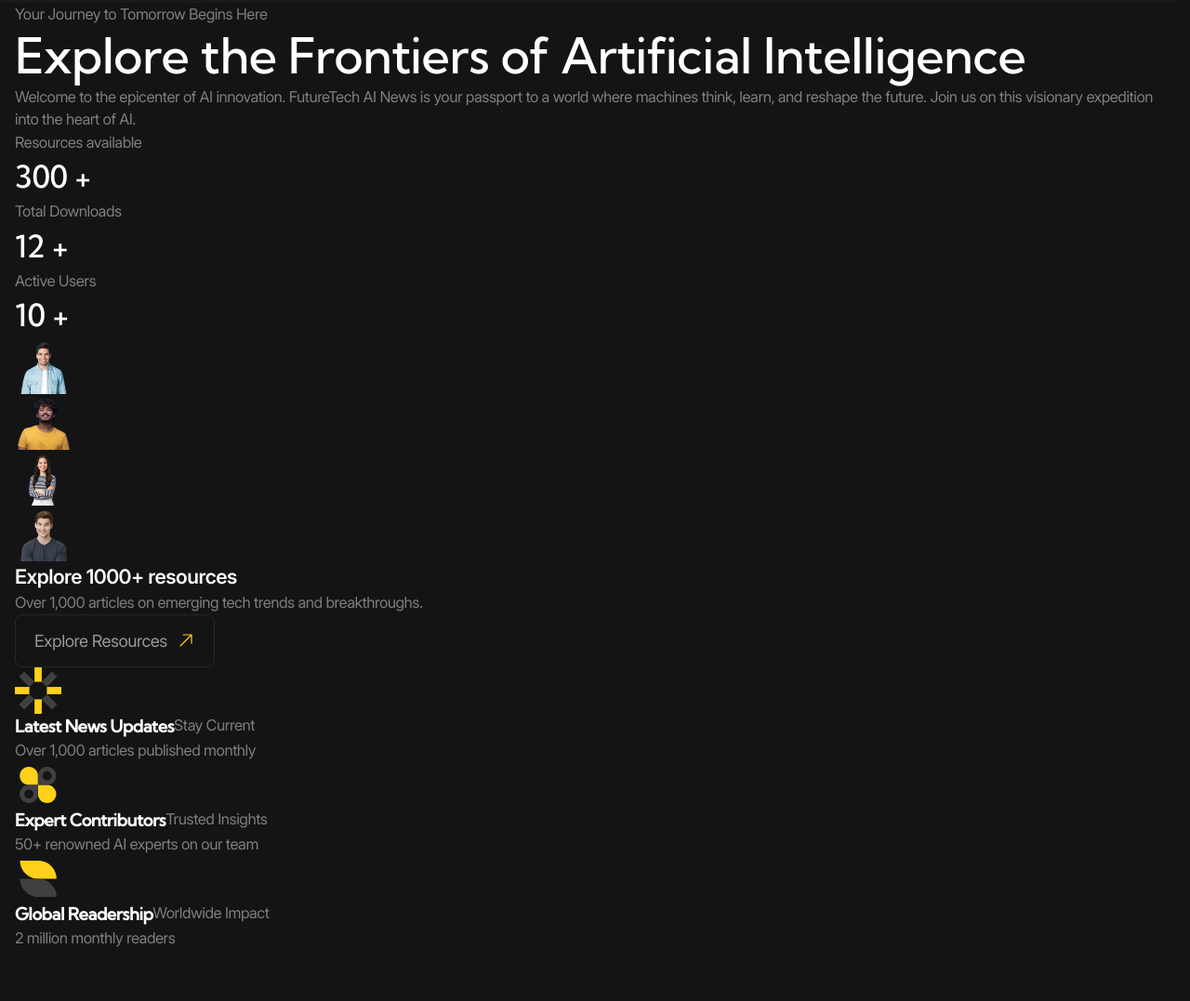
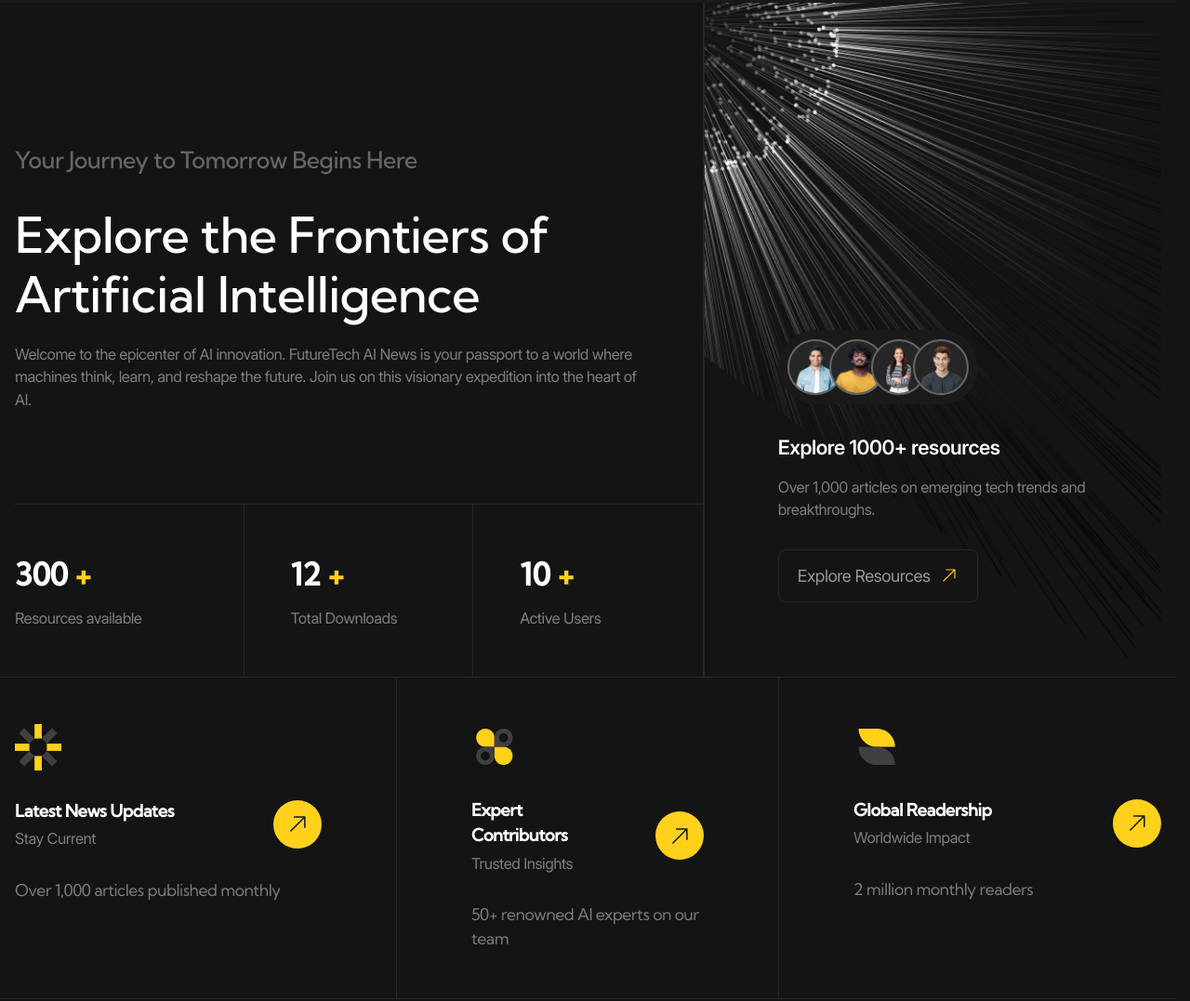
Before and after one commit to Khudatbegow/future-tech, a website with bundled scripts: page index.html in a window 1280 px wide. Shown: the part 167-1244 px from the top of the page at 93% size. Built offline with nearby package versions, Linux system fonts and the light colour scheme.

Commit message:
feat: complete styling for the hero section

```diff
--- a/index.html
+++ b/index.html
@@ -80,7 +80,7 @@
               </p>
             </div>
           </div>
-          <div class="hero__metrics metrics">
+          <div class="hero__metrics metrics full-vw-line full-vw-line--top full-vw-line--left">
             <dl class="metrics__list">
               <div class="metrics__item">
                 <dt class="metrics__key">Resources available</dt>
--- a/styles/_utils.scss
+++ b/styles/_utils.scss
@@ -21,3 +21,43 @@
     display: none !important;
   }
 }
+
+.full-vw-line {
+  position: relative;
+
+  &::before,
+  &::after {
+    position: absolute;
+    width: calc((100vw - var(--container-width)) / 2);
+    height: rem(1);
+    background-color: var(--color-dark-15);
+  }
+
+  &--top {
+    &::before {
+      content: "";
+      bottom: 100%;
+    }
+  }
+
+  &--bottom {
+    &::after {
+      content: "";
+      top: 100%;
+    }
+  }
+
+  &--left {
+    &::before,
+    &::after {
+      right: 100%;
+    }
+  }
+
+  &--right {
+    &::before,
+    &::after {
+      left: 100%;
+    }
+  }
+}
--- /dev/null
+++ b/styles/blocks/hero/_advantage-card.scss
@@ -0,0 +1,31 @@
+@use "../../helpers/" as *;
+
+.advantages-card {
+  display: grid;
+  row-gap: rem(30);
+
+  &__link {
+    --circle-size: #{rem(52)};
+    --circle-margin-left: #{rem(20)};
+
+    position: relative;
+    padding-right: calc(var(--circle-size) + var(--circle-size));
+    display: grid;
+    row-gap: rem(4);
+
+    &::after {
+      @include square(var(--circle-size));
+      @include abs-Y;
+
+      content: "";
+      right: 0;
+      background: url("../../../assets/icons/arrow-top-right--black.svg") center no-repeat var(--color-accent);
+      border-radius: var(--radius-circle);
+    }
+  }
+
+  &__details {
+    @include fluid-text(20, 14);
+    font-family: var(--font-family-accent);
+  }
+}
--- /dev/null
+++ b/styles/blocks/hero/_hero.scss
@@ -0,0 +1,72 @@
+@use "../../helpers/" as *;
+
+.hero {
+  &__main {
+    display: grid;
+    grid-template-columns: 60% auto;
+    grid-template-areas:
+      "body resources-preview"
+      "metrics resources-preview";
+  }
+
+  &__body {
+    grid-area: body;
+    padding-top: rem(150);
+    padding-right: rem(50);
+    padding-bottom: rem(100);
+  }
+
+  &__subtitle {
+    @include fluid-text(30, 18);
+    font-family: var(--font-family-accent);
+    font-weight: var(--medium);
+    color: var(--color-dark-40);
+
+    &:not(:last-child) {
+      margin-bottom: rem(30);
+    }
+  }
+
+  &__title {
+    &:not(:last-child) {
+      margin-bottom: rem(20);
+    }
+  }
+
+  &__metrics {
+    grid-area: metrics;
+    border-top: var(--border-main);
+  }
+
+  &__resources-preview {
+    grid-area: resources-preview;
+    padding-left: rem(80);
+    padding-bottom: rem(80);
+    border-left: var(--border-main);
+    background: url("../../../assets/images/hero-bg.png") 0 0 / cover no-repeat;
+  }
+
+  &__advantages {
+    border-block: var(--border-main);
+
+    &-list {
+      display: grid;
+      grid-template-columns: repeat(3, 1fr);
+    }
+
+    &-item {
+      --padding-X: #{rem(80)};
+
+      padding-block: rem(50);
+
+      &:not(:first-child) {
+        padding-left: var(--padding-X);
+      }
+
+      &:not(:last-child) {
+        padding-right: var(--padding-X);
+        border-right: var(--border-main);
+      }
+    }
+  }
+}
--- /dev/null
+++ b/styles/blocks/hero/_metrics.scss
@@ -0,0 +1,31 @@
+@use "../../helpers/" as *;
+
+.metrics {
+  &__list {
+    display: grid;
+    grid-template-columns: repeat(3, 1fr);
+  }
+
+  &__item {
+    display: flex;
+    flex-direction: column-reverse;
+    row-gap: rem(10);
+    padding: rem(50);
+
+    &:first-child {
+      padding-left: 0;
+    }
+
+    &:not(:last-child) {
+      border-right: var(--border-main);
+    }
+  }
+
+  &__value {
+    font-weight: var(--semi-bold);
+  }
+
+  &__sign {
+    color: var(--color-accent);
+  }
+}
--- /dev/null
+++ b/styles/blocks/hero/_resources-preview.scss
@@ -0,0 +1,14 @@
+@use "../../helpers/" as *;
+
+.resources-preview {
+  display: flex;
+  flex-direction: column;
+  align-items: flex-start;
+  justify-content: end;
+  row-gap: rem(30);
+
+  &__body {
+    display: grid;
+    row-gap: rem(14);
+  }
+}
--- /dev/null
+++ b/styles/blocks/hero/_team.scss
@@ -0,0 +1,20 @@
+@use "../../helpers/" as *;
+
+.team {
+  --persone-image-size: #{rem(60)};
+
+  display: flex;
+  padding: rem(10);
+  background-color: var(--color-dark-10);
+  border-radius: var(--radius-pill);
+
+  &__persone {
+    width: var(--persone-image-size);
+    background-color: var(--color-dark-15);
+    border-radius: var(--radius-circle);
+    border: 2px solid var(--color-dark-40);
+    &:not(:first-child) {
+      margin-left: calc(var(--persone-image-size) / 4 * -1);
+    }
+  }
+}
--- a/styles/helpers/_mixins.scss
+++ b/styles/helpers/_mixins.scss
@@ -33,6 +33,17 @@
   translate: -50% -50%;
 }
 
+@mixin abs-X {
+  position: absolute;
+  left: 50%;
+  translate: -50%;
+}
+
+@mixin abs-Y {
+  position: absolute;
+  top: 50%;
+  translate: 0 -50%;
+}
 @mixin square($size) {
   width: $size;
   height: $size;
--- a/styles/main.scss
+++ b/styles/main.scss
@@ -13,3 +13,9 @@
 @use "./blocks/footer/badge";
 @use "./blocks/footer/soc1als";
 @use "./blocks/footer/footer";
+
+@use "./blocks/hero/metrics";
+@use "./blocks/hero/team";
+@use "./blocks/hero/resources-preview";
+@use "./blocks/hero/advantage-card";
+@use "./blocks/hero/hero";
```
Also changed, not shown: assets/icons/arrow-top-right--black.svg (added), assets/images/hero-bg.png (added), styles/main.css, 1 other file.
